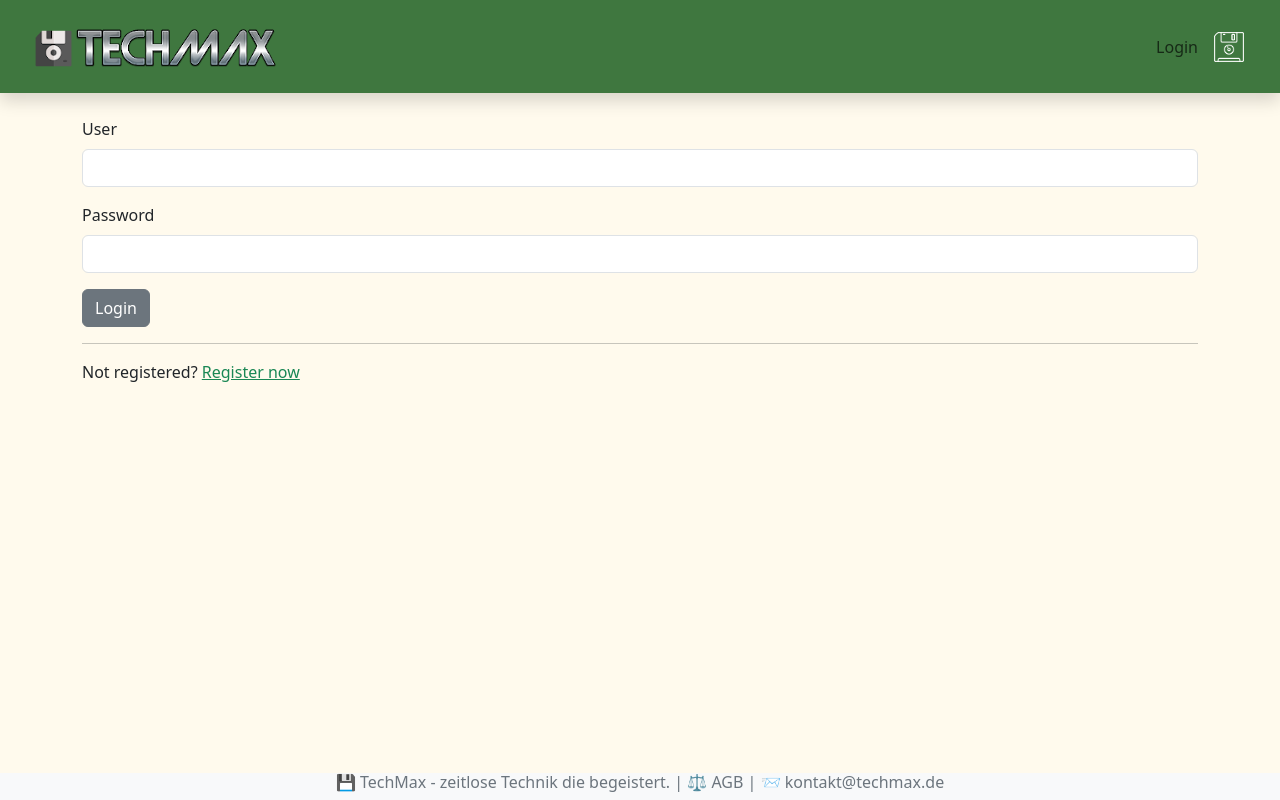
After one commit to Michelle-bit-web/techmax, a Django app: page /login/ in a window 1280 px wide. The commit adds this page. Run offline with Django 5.2, Linux system fonts and the light colour scheme.

Commit message:
user login and registration added

```diff
--- /dev/null
+++ b/shop/templates/shop/login.html
@@ -0,0 +1,39 @@
+{% extends 'shop/index.html' %}
+
+{% block content %}
+{% if page == 'login' %}
+<div>
+    <form method="POST" action="">
+        {% csrf_token %}
+        <div class="mb-3">
+            <label for="userInput" class="form-label">User</label>
+            <input type="text" name="username" class="form-control" id="userInput">
+        </div>
+        <div class="mb-3">
+            <label for="exampleInputPassword1" class="form-label">Password</label>
+            <input type="password" name="password" class="form-control" id="exampleInputPassword1">
+        </div>
+        <button type="submit" class="btn btn-secondary">Login</button>
+        <hr>
+        <p>
+            Not registered?
+            <a href="{% url 'register' %}" class="link-success">Register now</a>
+        </p>
+    </form>
+</div>
+{%  else %}
+<div>
+    <form method="POST" action="">
+        {% csrf_token %}
+        {{form}}
+        <button type="submit" class="btn btn-secondary">Register</button>
+         <hr>
+        <p>
+           Already have an account?
+            <a href="{% url 'login' %}" class="link-success">Login now</a>
+        </p>
+    </form>
+</div>
+{% endif %}
+
+{% endblock content %}
--- a/shop/templates/shop/menu.html
+++ b/shop/templates/shop/menu.html
@@ -4,7 +4,11 @@
     <a class="navbar-brand link-light" href="{% url 'shop' %}"><img src="{% static 'bilder/logo.png' %}" alt="TechMax Logo"></a>
     <ul class="navbar-nav">
       <div class="d-flex align-items-center">
-          <a class="nav-link p-2 btn btn-light" href="#">Login</a>
+          {% if request.user.is_authenticated %}
+           <a class="nav-link p-2 btn btn-light" href="{% url 'logout' %}">Logout</a>
+          {% else %}
+           <a class="nav-link p-2 btn btn-light" href="{% url 'login' %}">Login</a>
+          {% endif %}
           <a class="nav-link p-2 link-light" href="{% url 'warenkorb' %}">
             <img src="{% static 'bilder/floppy.png' %}" alt="">
             {% if menge > 0 %}
--- a/shop/urls.py
+++ b/shop/urls.py
@@ -6,4 +6,7 @@ urlpatterns = [
     path('warenkorb/', views.warenkorb, name='warenkorb'),
     path('kasse/', views.kasse, name='kasse'),
     path('artikel_backend', views.artikelBackend, name='artikel_backend'),
+    path('login/', views.loginPage, name='login'),
+    path('logout/', views.logoutUser, name='logout'),
+    path('register/', views.regUser, name='register')
 ]
--- a/shop/views.py
+++ b/shop/views.py
@@ -1,8 +1,10 @@
-from django.shortcuts import render
+from django.shortcuts import render, redirect
 from django.contrib import messages
 from . models import *
 from django.http import JsonResponse
 import json
+from django.contrib.auth import authenticate, login, logout
+from django.contrib.auth.forms import UserCreationForm
 
 # Create your views here.
 
@@ -13,7 +15,7 @@ def shop(request):
 
 def warenkorb(request):
     if request.user.is_authenticated:
-        kunde = request.user.kunde
+        kunde = request.benutzer.kunde
         bestellung, created = Bestellung.objects.get_or_create(kunde=kunde, erledigt=False)
         artikel = bestellung.bestellteartikel_set.all()
     else:
@@ -52,3 +54,44 @@ def artikelBackend(request):
     if bestellteArtikel.menge <= 0:
         bestellteArtikel.delete()
     return JsonResponse('Artikel hinzugefügt', safe=False)
+
+def loginPage(request):
+    page = 'login'
+    if request.method == 'POST':
+        username = request.POST['username']
+        password = request.POST['password']
+
+        user = authenticate(request, username=username, password=password)
+        if user is not None:
+            login(request, user)
+            return redirect('shop')
+        else:
+            messages.error(request, 'Benutzername oder Passwort ist falsch.')
+    return render(request, 'shop/login.html', {'page': page})
+
+def logoutUser(request):
+    logout(request)
+    return redirect('shop')
+
+def regUser(request):
+    page = 'reg'
+    form = UserCreationForm
+
+    if request.method == 'POST':
+        form = UserCreationForm(request.POST)
+        if form.is_valid():
+            benutzer = form.save(commit=False)
+            benutzer.save()
+
+            kunde = Kunde(name=request.POST['username'], benutzer=benutzer)
+            kunde.save()
+            bestellung = Bestellung(kunde=kunde)
+            bestellung.save()
+
+            login(request, benutzer)
+            return redirect('shop')
+        else:
+            messages.error(request, 'Fehlerhafte Eingabe.')
+
+    ctx = {'form': form, 'page': page}
+    return render(request, 'shop/login.html', ctx)
```
